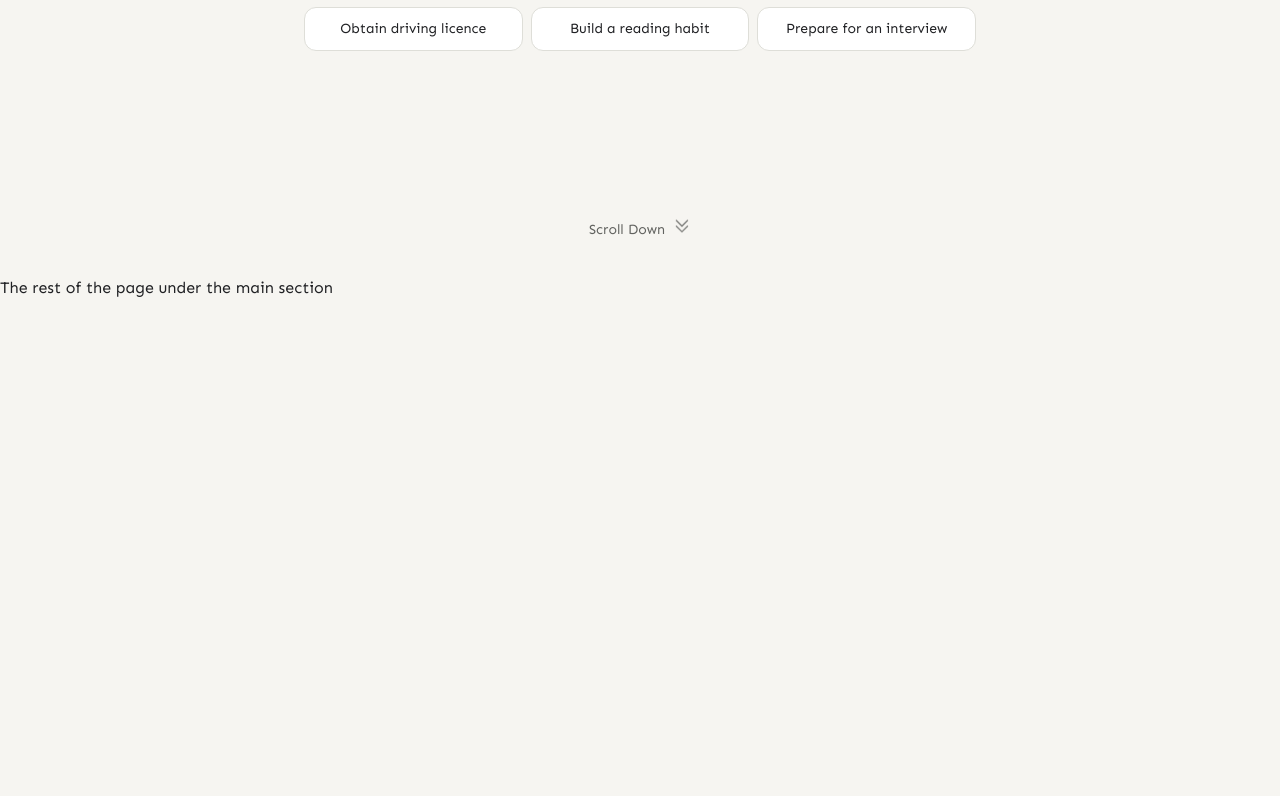
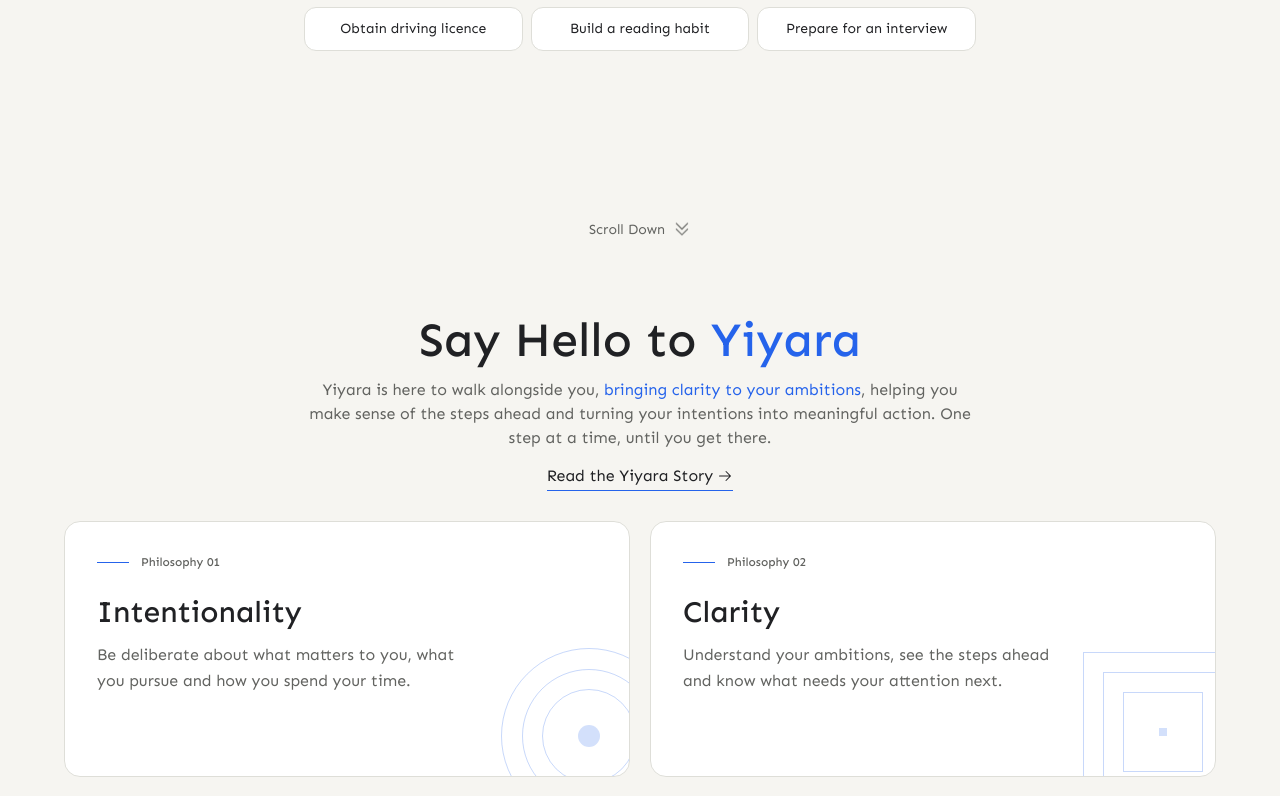
Before and after one commit to Jessepelumi/yiyara_, a Next.js app: page / in a window 1280 px wide. Shown: the part 524-1320 px from the top of the page. Before the commit the page ends 824 px from the top, so only its background shows below. Built offline with nearby package versions, Linux system fonts and the light colour scheme.

Commit message:
feat: integrate home page components

```diff
--- a/src/app/page.tsx
+++ b/src/app/page.tsx
@@ -4,6 +4,12 @@ import { GuestInput } from "@/components/landing/GuestInput";
 import { useRef, useState } from "react";
 import { ExamplePrompts } from "@/components/landing/ExamplePrompts";
 import { ScrollCue } from "@/components/landing/ScrollCue";
+import { PhilosophyGrid } from "@/components/landing/PhilosophyGrid";
+import { UserJourney } from "@/components/landing/UserJourney";
+import { FeatureGrid } from "@/components/landing/FeatureGrid";
+import Link from "next/link";
+import { ArrowRightIcon } from "@phosphor-icons/react/dist/ssr";
+//import Image from "next/image";
 
 export default function AppHome() {
   const [ambition, setAmbition] = useState("");
@@ -22,14 +28,29 @@ export default function AppHome() {
   };
 
   return (
-    <main>
+    <div>
+      {/* <section>
+        <div className="flex justify-between">
+          <div>
+            <div>
+              <Image src="/yiyara-logo.png" alt="logo" width={40} height={40} />
+            </div>
+            <h1>Yiyara</h1>
+          </div>
+
+          <div>Nav links</div>
+
+          <div>Button</div>
+        </div>
+      </section> */}
+
       <section className="relative w-full min-h-dvh">
         <div className="min-h-dvh flex flex-col justify-center items-center space-y-5 py-20">
-          <div className="space-y-1.5 lg:space-y-3.5">
-            <h1 className="text-center text-3xl lg:text-5xl font-medium">
-              What are you aiming for?
+          <div className="text-center space-y-1.5 lg:space-y-3.5">
+            <h1 className="text-3xl sm:text-4xl lg:text-5xl font-medium">
+              What Are You Aiming For?
             </h1>
-            <p className="text-center text-muted-foreground text-xs lg:text-base">
+            <p className="text-muted-foreground text-xs sm:text-base">
               Turn ambitions into actions you can follow through on
             </p>
           </div>
@@ -42,12 +63,91 @@ export default function AppHome() {
             onProcessingChange={setIsProcessing}
           />
           <ExamplePrompts onSelect={selectExample} disabled={isProcessing} />
-
         </div>
         <ScrollCue targetId="landing-content" />
       </section>
 
-      <div id="landing-content">The rest of the page under the main section</div>
-    </main>
+      <article className="pb-10 space-y-16 sm:space-y-24 lg:space-y-36">
+        <section
+          id="landing-content"
+          className="pt-10 space-y-5.5 lg:space-y-7.5"
+        >
+          <div className="flex flex-col items-center text-center space-y-1.5 lg:space-y-3.5">
+            <h1 className="text-3xl sm:text-4xl lg:text-5xl font-medium">
+              Say Hello to <span className="text-primary">Yiyara</span>
+            </h1>
+            <p className="max-w-xl px-5 text-muted-foreground text-xs sm:text-base lg:max-w-2xl lg:px-0">
+              Yiyara is here to walk alongside you,{" "}
+              <span className="text-primary">
+                bringing clarity to your ambitions
+              </span>
+              , helping you make sense of the steps ahead and turning your
+              intentions into meaningful action. One step at a time, until you
+              get there.
+            </p>
+
+            <Link
+              href=""
+              className="group flex w-fit items-center gap-1 border-b border-primary pb-0.5 text-xs  transition-colors duration-200 hover:text-primary focus-visible:text-primary focus-visible:outline-none focus-visible:ring-2 focus-visible:ring-primary focus-visible:ring-offset-4 focus-visible:ring-offset-background lg:border-b-[1.5px] lg:text-base"
+            >
+              Read the Yiyara Story
+              <ArrowRightIcon className="transition-transform duration-200 group-hover:translate-x-1 group-focus-visible:translate-x-1" />
+            </Link>
+          </div>
+
+          <PhilosophyGrid />
+        </section>
+
+        <section className="mx-auto max-w-7xl px-5 lg:px-0 space-y-5.5 lg:space-y-7.5">
+          <div className="space-y-1.5 lg:space-y-3.5">
+            <h2 className="text-3xl sm:text-4xl lg:text-5xl font-medium">
+              From Ambition to Action
+            </h2>
+            <p className="text-muted-foreground text-xs sm:text-base">
+              The Yiyara experience in three simple steps
+            </p>
+          </div>
+
+          <UserJourney />
+        </section>
+
+        <section className="mx-auto max-w-7xl px-5 space-y-5.5 lg:space-y-7.5">
+          <div className="mx-auto max-w-2xl text-center space-y-1.5 lg:space-y-3.5">
+            <h2 className="text-3xl sm:text-4xl lg:text-5xl font-medium">
+              Beyond the Plan
+            </h2>
+            <p className="text-muted-foreground text-xs sm:text-base">
+              Everything you need to bring clarity to your ambitions, make
+              meaningful progress and stay intentional along the way.
+            </p>
+          </div>
+
+          <FeatureGrid />
+        </section>
+
+        <section className="flex flex-col items-center mx-auto max-w-7xl px-5 space-y-5.5 lg:space-y-7.5">
+          <div className="mx-auto max-w-2xl text-center space-y-1.5 lg:space-y-3.5">
+            <h2 className="text-3xl sm:text-4xl lg:text-5xl font-medium">
+              The Time is Now!
+            </h2>
+            <p className="text-muted-foreground text-xs sm:text-base">
+              Partner with Yiyara to reach your destination.
+            </p>
+          </div>
+
+          <Link
+            href="#"
+            className="group inline-flex min-h-11 items-center justify-center gap-2 rounded-lg bg-primary px-5 py-3 text-sm font-medium text-primary-foreground transition-[background-color] duration-200 hover:bg-primary/90 focus-visible:outline-none focus-visible:ring-2 focus-visible:ring-primary focus-visible:ring-offset-4 focus-visible:ring-offset-background sm:px-6 sm:text-base"
+          >
+            Get Started
+            <ArrowRightIcon
+              size={18}
+              aria-hidden="true"
+              className="transition-transform duration-200 group-hover:translate-x-1 group-focus-visible:translate-x-1"
+            />
+          </Link>
+        </section>
+      </article>
+    </div>
   );
 }
```
